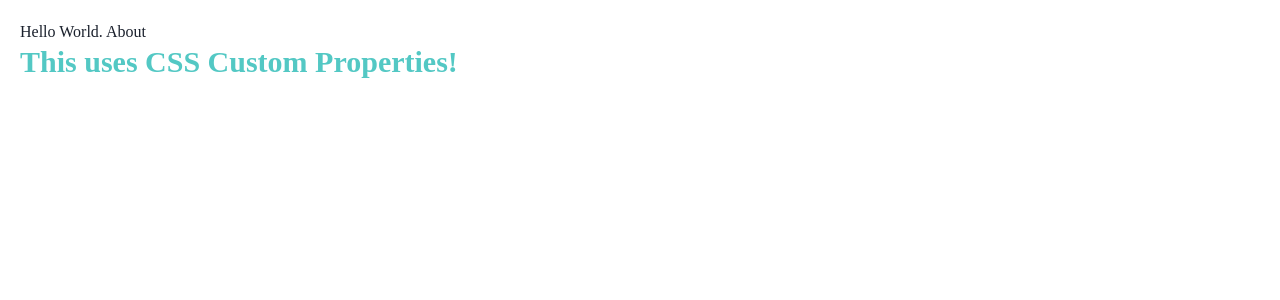
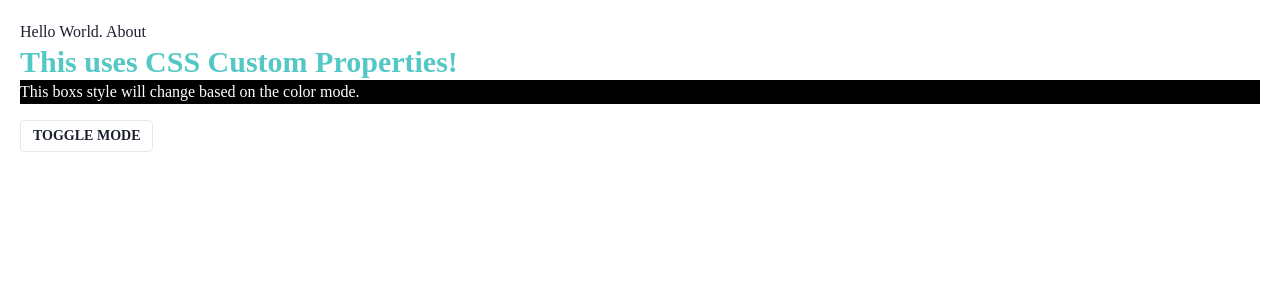
Before and after one commit to sonofjack/sonofjack-hi, a Next.js app: page / in a window 1280 px wide. Shown: the top 300 px of the page. Built offline with nearby package versions, Linux system fonts and the light colour scheme; no server answers; a web font is replaced by a local one.

Commit message:
feat: added in chakra color mode for next js

```diff
--- a/pages/_document.tsx
+++ b/pages/_document.tsx
@@ -1,4 +1,6 @@
 import React from 'react'
+import theme from 'components/theme'
+import { ColorModeScript } from '@chakra-ui/react'
 import NextDocument, { Html, Head, Main, NextScript } from 'next/document'
 
 export default class Document extends NextDocument {
@@ -75,6 +77,7 @@ export default class Document extends NextDocument {
 					/>
 				</Head>
 				<body>
+					<ColorModeScript initialColorMode={theme.config.initialColorMode} />
 					<Main />
 					<NextScript />
 				</body>
--- a/pages/index.tsx
+++ b/pages/index.tsx
@@ -1,12 +1,18 @@
 import React from 'react'
 import Link from 'next/link'
-import { Box, Heading } from '@chakra-ui/layout'
+import { Box, Button, Center, Stack, Heading, useColorMode, useColorModeValue } from '@chakra-ui/react'
 
 interface ComponentProps {
 	forcePurpleIcon?: boolean
 }
 
 const Home = ({ forcePurpleIcon = false }: ComponentProps): JSX.Element => {
+	const { colorMode, toggleColorMode } = useColorMode()
+	console.log('colorMode:', colorMode)
+
+	const bg = useColorModeValue('#000', 'red.200')
+	const color = useColorModeValue('white', 'gray.800')
+
 	return (
 		<Box p={5}>
 			Hello World.{' '}
@@ -18,6 +24,12 @@ const Home = ({ forcePurpleIcon = false }: ComponentProps): JSX.Element => {
 					This uses CSS Custom Properties!
 				</Heading>
 			</Box>
+			<Box mb={4} bg={bg} color={color}>
+				This boxs style will change based on the color mode.
+			</Box>
+			<Button size="sm" onClick={toggleColorMode}>
+				Toggle Mode
+			</Button>
 		</Box>
 	)
 }
```
